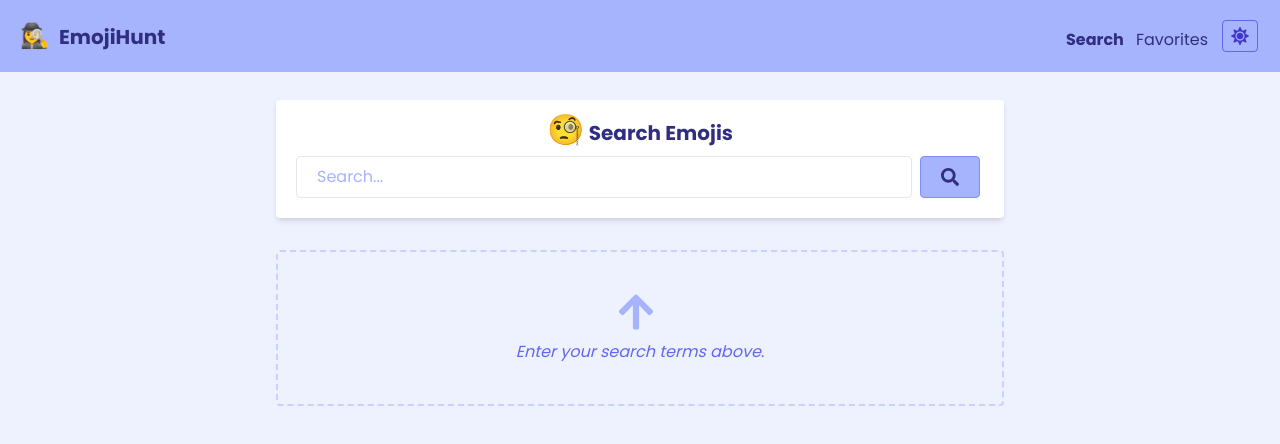
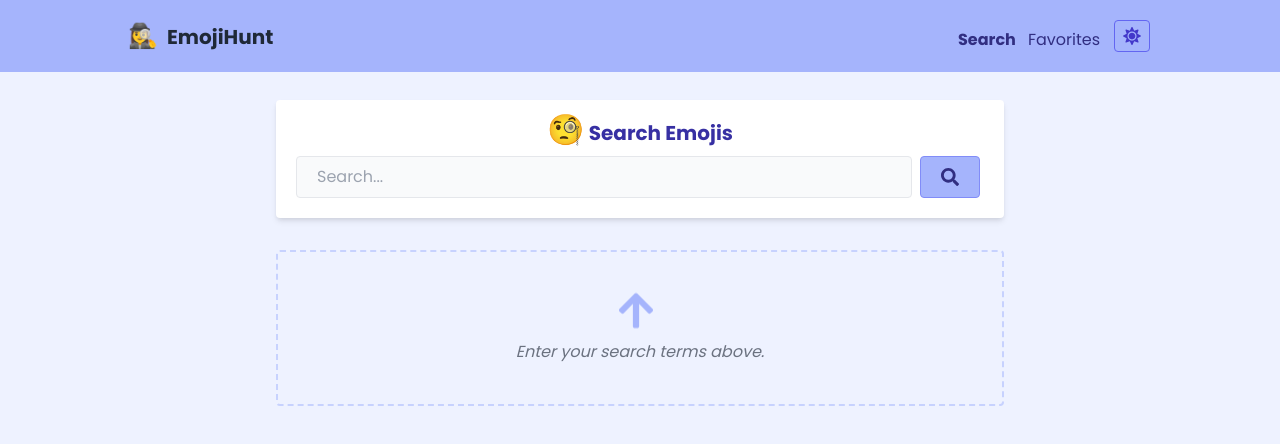
Before and after one commit to Ttesori/react-emoji-app, a React (Create React App) app: page / in a window 1280 px wide. Shown: the top 444 px of the page. Built offline with nearby package versions, Linux system fonts and the light colour scheme.

Commit message:
Styling refinements

```diff
--- a/src/components/emojis/Emoji.js
+++ b/src/components/emojis/Emoji.js
@@ -51,9 +51,9 @@ export default function Emoji({ emoji }) {
   }
 
   return (emoji.character.length > 0) && (
-    <article className="emoji shadow bg-white dark:bg-indigo-800 rounded p-3 text-center flex flex-col justify-between items-center">
+    <article className="emoji shadow bg-white dark:bg-gray-700 rounded p-3 text-center flex flex-col justify-between items-center">
       <span className="text-5xl">{emoji.character}</span>
-      <h3 className="text-xs uppercase text-indigo-500 mt-2 dark:text-indigo-300">{emoji.unicodeName}</h3>
+      <h3 className="text-xs uppercase text-gray-500 mt-2 dark:text-gray-300">{emoji.unicodeName}</h3>
 
       <footer className="mt-2">
         <CopyToClipboard text={emoji.character}
--- a/src/components/search/SearchForm.js
+++ b/src/components/search/SearchForm.js
@@ -60,8 +60,8 @@ export default function SearchForm() {
         term: newTerm
       }
     });
-    if (newTerm.length >= 3) updateResults(newTerm);
-    if (newTerm.length < 3) {
+    if (newTerm.length >= 1) updateResults(newTerm);
+    if (newTerm.length === 0) {
       dispatch({
         type: ACTIONS.CLEAR_RESULTS
       })
@@ -72,7 +72,7 @@ export default function SearchForm() {
     <form className="flex flex-col justify-center items-center w-full">
       <label htmlFor="search" className="sr-only">Search The Emojis</label>
       <div className="fieldset flex w-full">
-        <input className="px-5 py-2 border dark:border-indigo-700 rounded mr-2 flex-1 dark:bg-indigo-900 dark:text-indigo-200 placeholder-indigo-300" type="text" placeholder="Search..." id="search" onChange={handleTerm} value={searchTerm} />
+        <input className="px-5 py-2 border bg-gray-50 dark:border-indigo-700 rounded mr-2 flex-1 dark:bg-indigo-900 dark:text-indigo-200 placeholder-gray-400 dark:placeholder-indigo-400 outline-none focus:ring ring-indigo-200 dark:ring-indigo-500" type="text" placeholder="Search..." id="search" onChange={handleTerm} value={searchTerm} />
         <button className="btn-form mr-1" onClick={handleSearch}><FaSearch /></button>
 
       </div>
--- a/src/components/search/SearchResults.js
+++ b/src/components/search/SearchResults.js
@@ -9,18 +9,21 @@ export default function SearchResults() {
   const { searchResults, loading, dispatch, searchTerm } = useContext(AppContext);
   const [mappedResults, setMappedResults] = useState([]);
   const [localLoading, setLocalLoading] = useState(true);
+  const [startingAt, setStartingAt] = useState(0);
+  const [more, setMore] = useState(true);
+  const LIMIT = 20;
 
   // const [shownResults, setShownResults] = useState([]);
-  // const [more, setMore] = useState(true);
+  //
   // const [startingAt, setStartingAt] = useState(0);
   // const LIMIT = 20;
 
-  // const getMoreResults = () => {
-  //   let results = state.searchResults.filter((result, i) => i > startingAt && i < startingAt + LIMIT);
-  //   setMore(results.length === 0 ? false : true);
-  //   setShownResults([...shownResults, ...results]);
-  //   setStartingAt(startingAt + LIMIT)
-  // }
+  const getMoreResults = () => {
+    let results = searchResults.slice(startingAt, startingAt + LIMIT);
+    setMore(results.length === 0 ? false : true);
+    setMappedResults([...mappedResults, ...mapResultsToEmoji(results)])
+    setStartingAt(startingAt + LIMIT)
+  }
 
   // useEffect(() => {
   //   setStartingAt(0);
@@ -32,7 +35,9 @@ export default function SearchResults() {
   //   setMore(LIMIT > state.searchResults.length ? false : true)
   // }, [state.searchResults, state.searchTerm]);
 
-
+  const mapResultsToEmoji = (arr) => {
+    return arr.map(result => <Emoji key={result.slug + Math.ceil(Math.random() * 9999)} emoji={result} />);
+  }
 
   useEffect(() => {
     setLocalLoading(loading);
@@ -52,7 +57,15 @@ export default function SearchResults() {
         })
         return setMappedResults([]);
       }
-      let results = searchResults.map(result => <Emoji key={result.slug + Math.ceil(Math.random() * 9999)} emoji={result} />);
+      let results;
+      if (searchResults.length > LIMIT) {
+        results = mapResultsToEmoji(searchResults.slice(0, LIMIT));
+        setStartingAt(startingAt + LIMIT);
+        setMore(true);
+      } else {
+        results = mapResultsToEmoji(searchResults);
+        setMore(false);
+      }
       setMappedResults(results);
       dispatch({
         type: ACTIONS.SET_LOADING,
@@ -66,22 +79,38 @@ export default function SearchResults() {
 
   if (localLoading) return <p>Loading...</p>;
 
-  if (mappedResults?.length === 0 && searchTerm.length >= 3) {
+  if (mappedResults?.length === 0 && searchTerm.length >= 1) {
     return <div>No results found.</div>
   }
 
   if (mappedResults?.length === 0) {
     return (
-      <div className="mt-5 px-5 py-10 border-2 border-dashed border-indigo-200 dark:border-indigo-700 w-full text-center rounded italic text-indigo-500">
-        <p><FaArrowUp className="inline-block mr-2 w-10 h-10 text-indigo-300 dark:text-indigo-700 mb-2" /><br />
+      <div className="mt-5 px-5 py-10 border-2 border-dashed border-indigo-200 dark:border-gray-700 w-full text-center rounded italic text-gray-500 dark:text-gray-400">
+        <p><FaArrowUp className="inline-block mr-2 w-10 h-10 text-indigo-300 dark:text-gray-600 mb-2 animate-bounce" /><br />
           Enter your search terms above.</p>
       </div>
     )
   }
 
   return !localLoading && (
-    <div className="search-results grid grid-cols-4 gap-4 mt-4">
-      {mappedResults}
+    <div className="">
+      <InfiniteScroll
+        className="search-results grid grid-cols-4 gap-4 mt-4 pb-10"
+        scrollThreshold={1}
+        dataLength={mappedResults.length} //This is important field to render the next data
+        next={getMoreResults}
+        hasMore={more}
+        loader={<p className="text-center col-span-4 pt-2 pb-5 text-lg italic">
+          Loading...
+        </p>}
+        endMessage={
+          <p className="text-center col-span-4 pt-2 pb-5 text-lg font-bold">
+            {mappedResults.length > LIMIT && '🎉 Yay! You have seen it all'}
+          </p>
+        }>
+        {mappedResults}
+      </InfiniteScroll>
     </div>
+
   )
 }
--- a/src/pages/Home.js
+++ b/src/pages/Home.js
@@ -9,7 +9,7 @@ export default function Home() {
   return (
     <Main>
       <section className="w-full pt-3 pb-5 px-5 rounded bg-white dark:bg-indigo-800 shadow-md mb-3 dark:text-indigo-100">
-        <h2 className="text-xl font-bold text-center mb-2"><span className="text-3xl">🧐</span> Search Emojis {searchResults.length > 0 ? `(${searchResults.length} found)` : ''}</h2>
+        <h2 className="text-xl font-bold text-center mb-2 text-indigo-800 dark:text-indigo-50"><span className="text-3xl">🧐</span> Search Emojis {searchResults.length > 0 ? `(${searchResults.length} found)` : ''}</h2>
         <SearchForm />
       </section>
       <section className="w-full">
--- a/src/pages/layouts/Main.js
+++ b/src/pages/layouts/Main.js
@@ -19,13 +19,16 @@ export default function Main({ children }) {
   }
   return (
     <div className="dark:bg-gray-900 dark:text-white">
-      <header className="bg-indigo-300 flex p-5 justify-between dark:bg-indigo-800 dark:text-white mb-7 items-center">
-        <h1 className="text-xl font-bold"><span className="text-2xl mr-1">🕵️‍♀️ </span> EmojiHunt</h1>
-        <nav>
-          <NavLink exact to="/" className="mr-3" activeClassName="font-bold">Search</NavLink>
-          <NavLink exact to="/favorites" className="mr-3" activeClassName="font-bold">Favorites</NavLink>
-          <BtnIcon handleOnClick={handleSwitchTheme}>{theme === 'light' ? <FaSun /> : <FaMoon />}</BtnIcon>
-        </nav>
+      <header className="bg-indigo-300 p-5  dark:bg-indigo-800 dark:text-white mb-7">
+        <div className="container flex justify-between items-center max-w-screen-lg mx-auto">
+          <h1 className="text-xl font-bold text-gray-800 dark:text-indigo-50"><span className="text-2xl mr-1">🕵️‍♀️ </span> EmojiHunt</h1>
+          <nav>
+            <NavLink exact to="/" className="mr-3" activeClassName="font-bold">Search</NavLink>
+            <NavLink exact to="/favorites" className="mr-3" activeClassName="font-bold">Favorites</NavLink>
+            <BtnIcon handleOnClick={handleSwitchTheme}>{theme === 'light' ? <FaSun /> : <FaMoon />}</BtnIcon>
+          </nav>
+        </div>
+
       </header>
       <main className="max-w-screen-md mx-auto my-5 px-5 flex flex-col justify-center items-center">
         {children}
```
